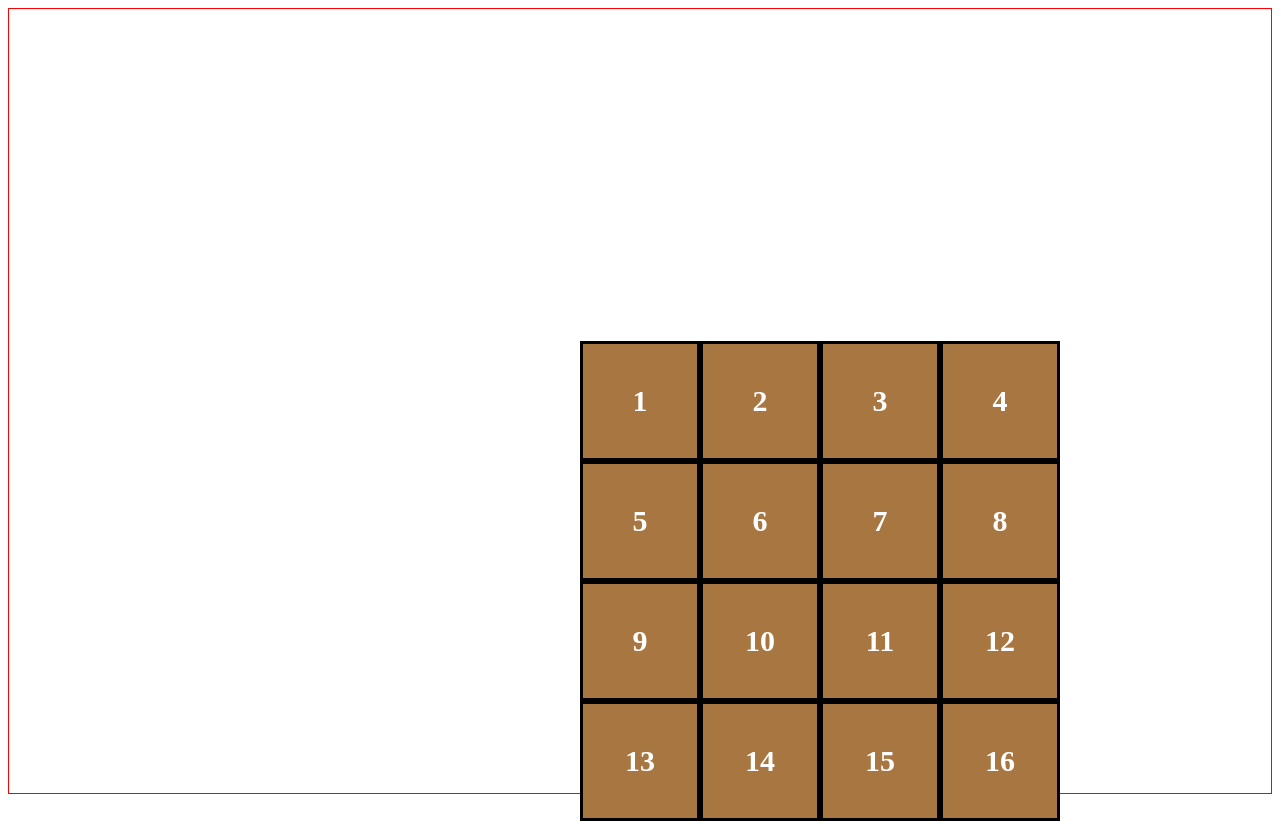
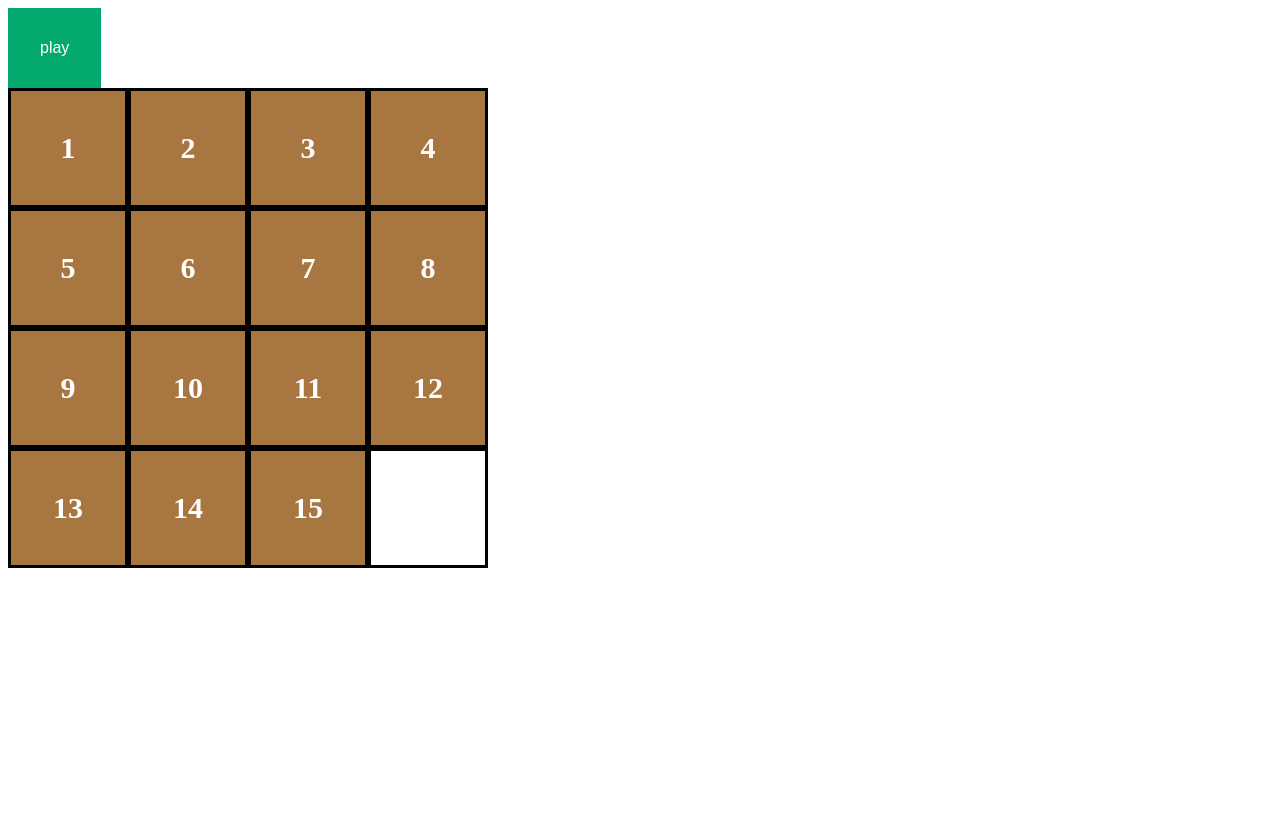
Before and after one commit to malikasen/order-numbers-game, a React (Create React App) app: page / in a window 1280 px wide. After the commit the page ends 800 px from the top, so only its background shows below. Built offline with nearby package versions, Linux system fonts and the light colour scheme.

Commit message:
format an empty tile

```diff
--- a/src/App/App.js
+++ b/src/App/App.js
@@ -4,17 +4,25 @@ import './styles.scss';
 
 function App() {
   let tiles = []
-  for (let i = 0; i < 16; i++) {
+  for (let i = 0; i < 15; i++) {
     tiles.push(
       <div className="drag-item" draggable="true" key={i}>
         <p className="tile-number">{i+1}</p>
       </div>
     )
   }
+  tiles.push(
+    <div className="drag-item" draggable="true" id="empty" key="empty"></div>
+  )
   return (
     <div className="App">
       <header className="App-header">
-      <div class="left-half">
+      <div className="left-half">
+      <button className="button">
+          <p>
+            play
+          </p>
+        </button>
         <div class='drag-list'>
           {tiles}
         </div>
--- a/src/App/styles.scss
+++ b/src/App/styles.scss
@@ -1,9 +1,20 @@
-.left-half{
-  height: 98vh;
-  border: 1px solid red;
-  display: flex;
-  align-items: center;
-  justify-content: center;
+// .left-half{
+//   height: 98vh;
+//   border: 1px solid red;
+//   display: flex;
+//   align-items: center;
+//   justify-content: center;
+// }
+
+.button {
+  background-color: #04AA6D; /* Green */
+  border: none;
+  color: white;
+  padding: 15px 32px;
+  text-align: center;
+  text-decoration: none;
+  display: inline-block;
+  font-size: 16px;
 }
 
 .drag-list {
@@ -24,6 +35,10 @@
   background-color: rgb(168, 118, 65);
 }
 
+#empty {
+  background-color: white;
+}
+
 .center-block {
   margin: auto;
   display: block;
```
